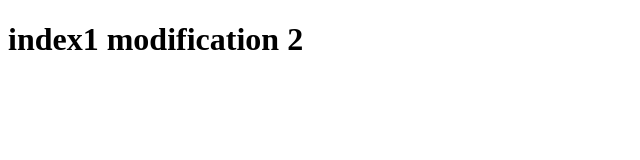
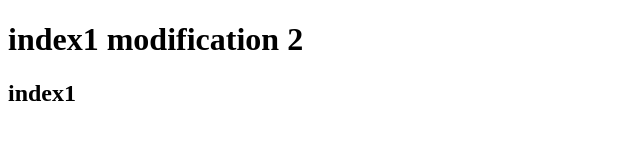
Before and after one commit to abdelazizhaimoud/my-second-react-app, a plain HTML site: page index.html in a window 1280 px wide. Shown: the whole page, without its empty margins (0-640 px from the left). Drawn offline with Linux system fonts and the light colour scheme.

Commit message:
new commit branch_1

```diff
--- a/index.html
+++ b/index.html
@@ -7,5 +7,6 @@
 </head>
 <body>
     <h1>index1 modification 2</h1>
+    <h2>index1</h2>
 </body>
 </html>
```
Also changed, not shown: style_2.css (added).
